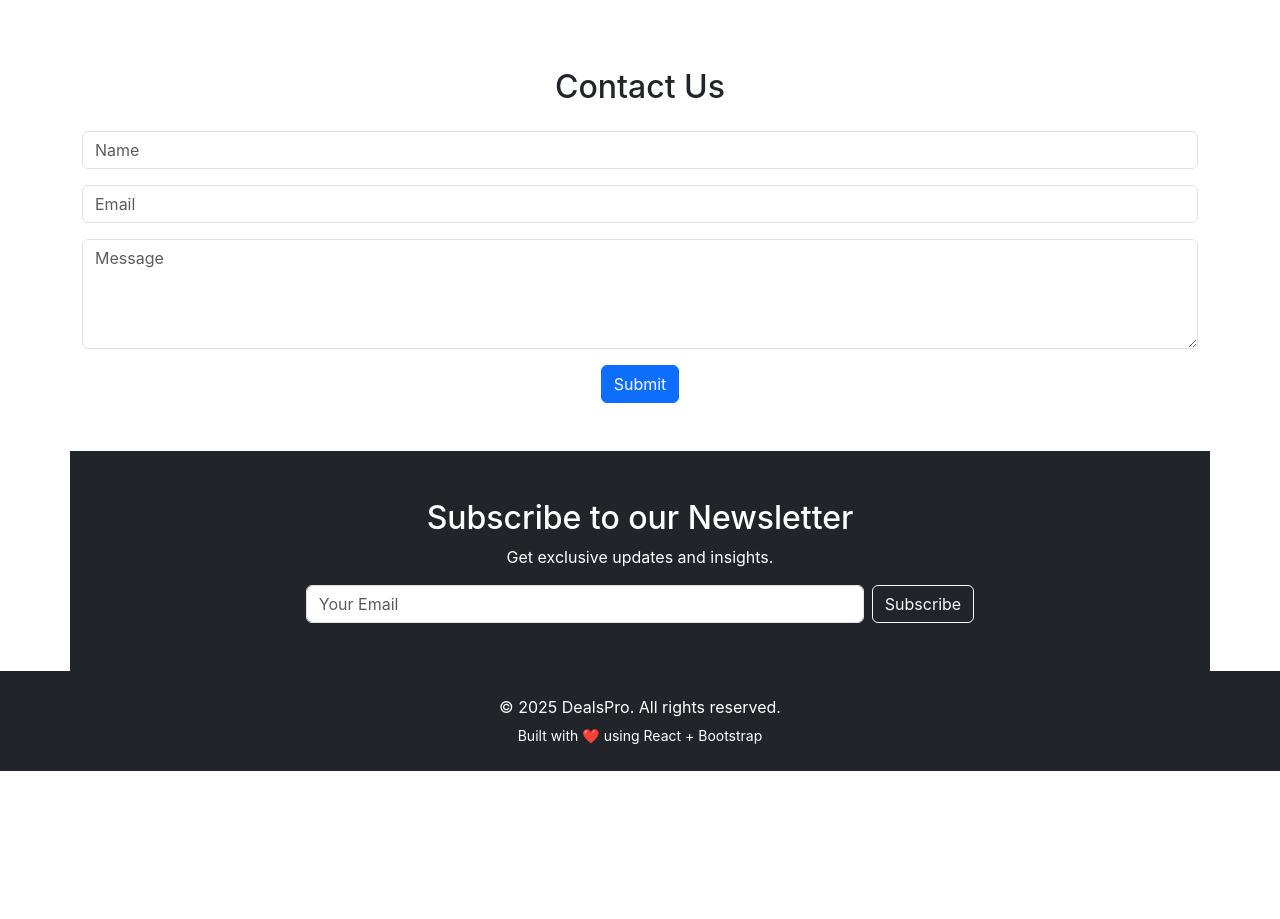
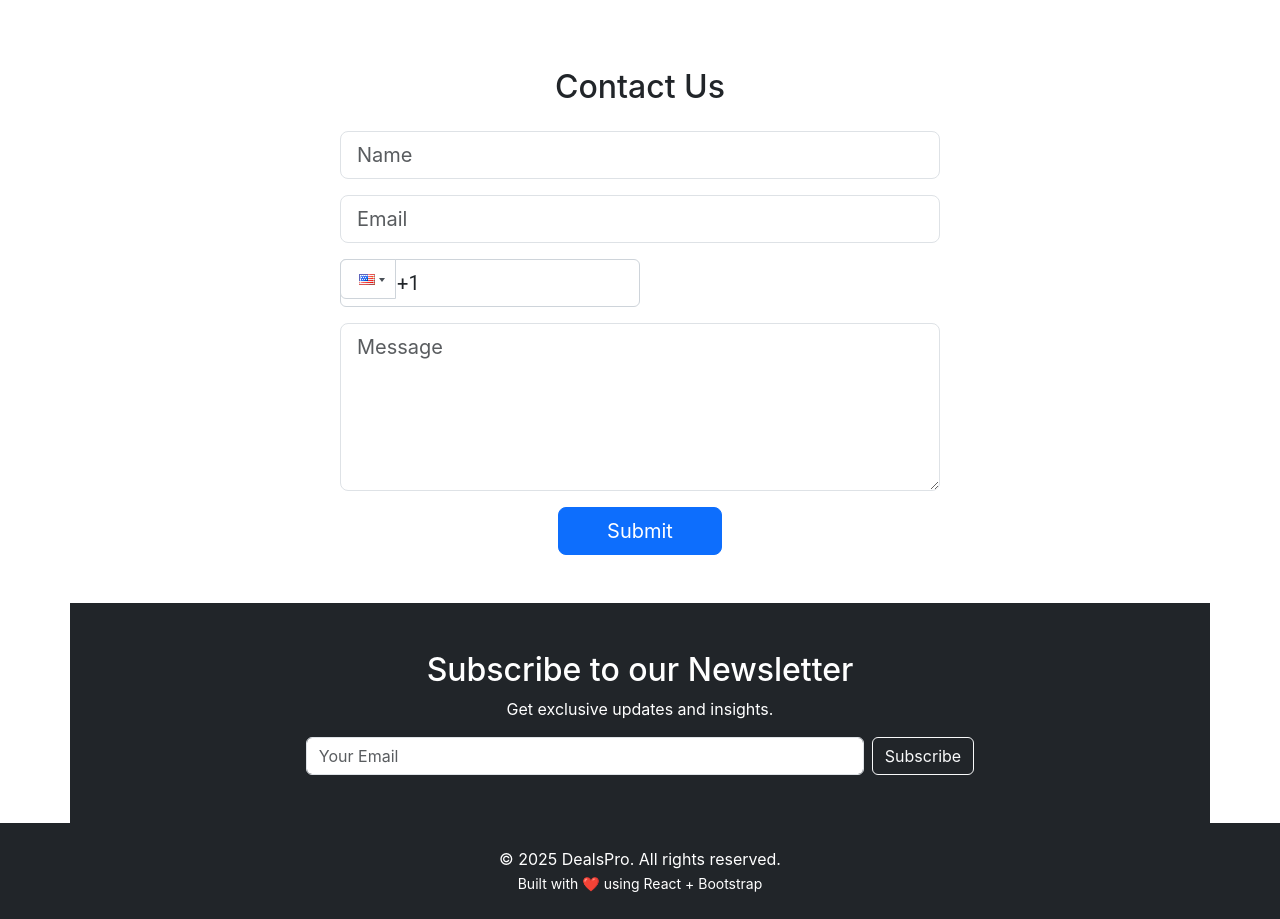
Before and after one commit to potentialcoder/dealspro, a React (Create React App) app: page / in a window 1280 px wide. Shown: the part 2480-3399 px from the top of the page. Before the commit the page ends 3251 px from the top, so only its background shows below. Built offline with nearby package versions, Linux system fonts and the light colour scheme.

Commit message:
Contact form edits

```diff
--- a/package.json
+++ b/package.json
@@ -8,8 +8,10 @@
     "@testing-library/react": "^16.3.0",
     "@testing-library/user-event": "^13.5.0",
     "bootstrap": "^5.3.6",
+    "classnames": "^2.5.1",
     "react": "^19.1.0",
     "react-dom": "^19.1.0",
+    "react-phone-input-2": "^2.15.1",
     "react-scripts": "5.0.1",
     "web-vitals": "^2.1.4"
   },
--- a/src/App.js
+++ b/src/App.js
@@ -1,4 +1,4 @@
-import React from "react";
+import React, { useState } from "react";
 import "bootstrap/dist/css/bootstrap.min.css";
 import "./App.css";
 import "./AppAnimations.css"; // For fade-in animation etc.
@@ -8,7 +8,41 @@ import dealImg from './assets/images/deal.jpg';
 import aiImg from './assets/images/ai-image.png';
 import businessVideo from "./assets/videos/business.mp4";
 
+import PhoneInput from "react-phone-input-2";
+import 'react-phone-input-2/lib/style.css';
+
 function App() {
+  // Contact form state
+  const [formData, setFormData] = useState({
+    name: "",
+    email: "",
+    message: "",
+  });
+  const [phone, setPhone] = useState("");
+  const [submitStatus, setSubmitStatus] = useState("");
+
+  const handleChange = (e) => {
+    setFormData((prev) => ({ ...prev, [e.target.name]: e.target.value }));
+  };
+
+  const handleSubmit = (e) => {
+    e.preventDefault();
+
+    // Basic validation
+    if (!formData.name || !formData.email || !phone || !formData.message) {
+      setSubmitStatus("Please fill all fields.");
+      return;
+    }
+
+    // Here you would typically call an API or EmailJS to send email.
+    // For demo, just logging and showing success message:
+    console.log("Contact form submitted:", { ...formData, phone });
+
+    setSubmitStatus("Thank you! Your message has been sent.");
+    setFormData({ name: "", email: "", message: "" });
+    setPhone("");
+  };
+
   return (
     <div>
       {/* Navbar */}
@@ -145,18 +179,68 @@ function App() {
       {/* Contact Form */}
       <div className="container py-5">
         <h2 className="text-center mb-4">Contact Us</h2>
-        <form>
+        <form onSubmit={handleSubmit} style={{ maxWidth: "600px", margin: "auto" }}>
           <div className="mb-3">
-            <input type="text" className="form-control" placeholder="Name" required />
+            <input
+              type="text"
+              className="form-control form-control-lg"
+              placeholder="Name"
+              name="name"
+              value={formData.name}
+              onChange={handleChange}
+              required
+            />
           </div>
           <div className="mb-3">
-            <input type="email" className="form-control" placeholder="Email" required />
+            <input
+              type="email"
+              className="form-control form-control-lg"
+              placeholder="Email"
+              name="email"
+              value={formData.email}
+              onChange={handleChange}
+              required
+            />
           </div>
           <div className="mb-3">
-            <textarea className="form-control" rows="4" placeholder="Message" required></textarea>
+            <PhoneInput
+              country={"us"}
+              value={phone}
+              onChange={setPhone}
+              onlyCountries={["us", "in", "ca"]}
+              inputProps={{
+                name: "phone",
+                required: true,
+                autoFocus: false,
+              }}
+              containerClass="phone-input-container"
+              inputClass="form-control form-control-lg"
+              // buttonClass="btn btn-outline-secondary"
+              buttonClass="flag-dropdown"
+            />
           </div>
+          <div className="mb-3">
+            <textarea
+              className="form-control form-control-lg"
+              rows="5"
+              placeholder="Message"
+              name="message"
+              value={formData.message}
+              onChange={handleChange}
+              required
+            ></textarea>
+          </div>
+
+          {submitStatus && (
+            <div className={`mb-3 text-center ${submitStatus.startsWith("Thank") ? "text-success" : "text-danger"}`}>
+              {submitStatus}
+            </div>
+          )}
+
           <div className="text-center">
-            <button className="btn btn-primary">Submit</button>
+            <button type="submit" className="btn btn-primary btn-lg px-5">
+              Submit
+            </button>
           </div>
         </form>
       </div>
@@ -173,7 +257,7 @@ function App() {
 
       {/* Footer */}
       <footer className="bg-dark text-white text-center py-4 fade-in">
-        <p className="mb-1">© {new Date().getFullYear()} DealsPro. All rights reserved.</p>
+        <p className="mb-0">© 2025 DealsPro. All rights reserved.</p>
         <small>Built with ❤️ using React + Bootstrap</small>
       </footer>
     </div>
--- a/src/index.css
+++ b/src/index.css
@@ -43,3 +43,151 @@ code {
   backdrop-filter: blur(5px);
   border: 1px solid rgba(255, 255, 255, 0.1);
 }
+
+.phone-input-container {
+  width: 100%;
+}
+
+.phone-input-container .form-control {
+  padding-left: 55px !important;
+}
+
+.phone-input-container .flag-dropdown {
+  border: none !important;
+  background: transparent !important;
+  padding: 0 10px !important;
+}
+
+/* Container to stretch full width like other inputs */
+.phone-input-container {
+  width: 100% !important;
+}
+
+/* Make the input box height match Bootstrap's large input */
+.phone-input-container .form-control {
+  height: calc(1.5em + 1rem + 2px) !important; /* same as Bootstrap form-control-lg */
+  padding-left: 3.5rem !important; /* leave space for the flag dropdown */
+  font-size: 1.25rem !important; /* Bootstrap lg font size */
+  border-radius: 0.375rem !important; /* Bootstrap rounded-md */
+  border: 1px solid #ced4da !important;
+  box-shadow: none !important;
+  transition: border-color 0.15s ease-in-out, box-shadow 0.15s ease-in-out;
+  background-color: #fff;
+}
+
+/* Remove the default input outline */
+.phone-input-container .form-control:focus {
+  border-color: #86b7fe !important;
+  box-shadow: 0 0 0 0.25rem rgb(13 110 253 / 0.25) !important;
+  outline: none;
+}
+
+/* Flag button styling */
+.phone-input-container .flag-dropdown {
+  border: 1px solid #ced4da !important;
+  border-radius: 0.375rem 0 0 0.375rem !important;
+  height: calc(1.5em + 1rem + 2px) !important;
+  width: 3.5rem !important;
+  top: 0 !important;
+  left: 0 !important;
+  background-color: #fff !important;
+  box-shadow: none !important;
+}
+
+/* Dropdown caret */
+.phone-input-container .flag-dropdown .arrow {
+  border-top-color: #495057 !important;
+}
+
+/* Remove extra padding inside the button */
+.phone-input-container .flag-dropdown button {
+  height: 100% !important;
+  padding: 0 !important;
+}
+
+/* Fix input padding-left to not overlap with flag */
+.phone-input-container input[type="tel"] {
+  padding-left: 3.5rem !important;
+}
+
+/* Adjust placeholder color to match Bootstrap */
+.phone-input-container input::placeholder {
+  color: #6c757d !important;
+  opacity: 1 !important;
+}
+/* Dropdown menu container */
+.phone-input-container .country-list {
+  border-radius: 0.375rem;
+  border: 1px solid #ced4da;
+  box-shadow: 0 0.25rem 0.5rem rgb(0 0 0 / 0.1);
+  max-height: 200px;
+  overflow-y: auto;
+  background-color: #fff;
+  margin-top: 0.25rem;
+  z-index: 1050; /* high enough to appear over everything */
+}
+
+/* Scrollbar styling */
+.phone-input-container .country-list::-webkit-scrollbar {
+  width: 6px;
+}
+
+.phone-input-container .country-list::-webkit-scrollbar-thumb {
+  background-color: rgba(0,0,0,0.1);
+  border-radius: 3px;
+}
+
+/* Individual country items */
+.phone-input-container .country-list .country {
+  padding: 0.5rem 1rem;
+  cursor: pointer;
+  display: flex;
+  align-items: center;
+  gap: 0.75rem;
+  transition: background-color 0.2s ease-in-out;
+  font-size: 1rem;
+  color: #212529;
+}
+
+/* Hover effect */
+.phone-input-container .country-list .country:hover,
+.phone-input-container .country-list .country.highlight {
+  background-color: #e9ecef;
+}
+
+/* Flag image size */
+.phone-input-container .country-list .country .flag {
+  width: 20px !important;
+  height: 15px !important;
+  border-radius: 2px;
+  object-fit: contain;
+}
+
+/* Remove outline on click */
+.phone-input-container .country-list .country:focus {
+  outline: none;
+}
+
+/* Selected country in input */
+.phone-input-container .selected-flag {
+  border-radius: 0.375rem 0 0 0.375rem;
+  border-right: none;
+  background-color: #fff;
+  padding-left: 0.5rem;
+  box-shadow: none;
+}
+
+/* Flag dropdown button */
+.phone-input-container .flag-dropdown {
+  border: 1px solid #ced4da !important;
+  border-radius: 0.375rem 0 0 0.375rem !important;
+  height: calc(1.5em + 1rem + 2px) !important;
+  width: 3.5rem !important;
+  background-color: #fff !important;
+  box-shadow: none !important;
+}
+
+/* Arrow inside flag dropdown */
+.phone-input-container .flag-dropdown .arrow {
+  border-top-color: #495057 !important;
+}
```
Also changed, not shown: 1 other file (tests, documents, lock files or other folders).
